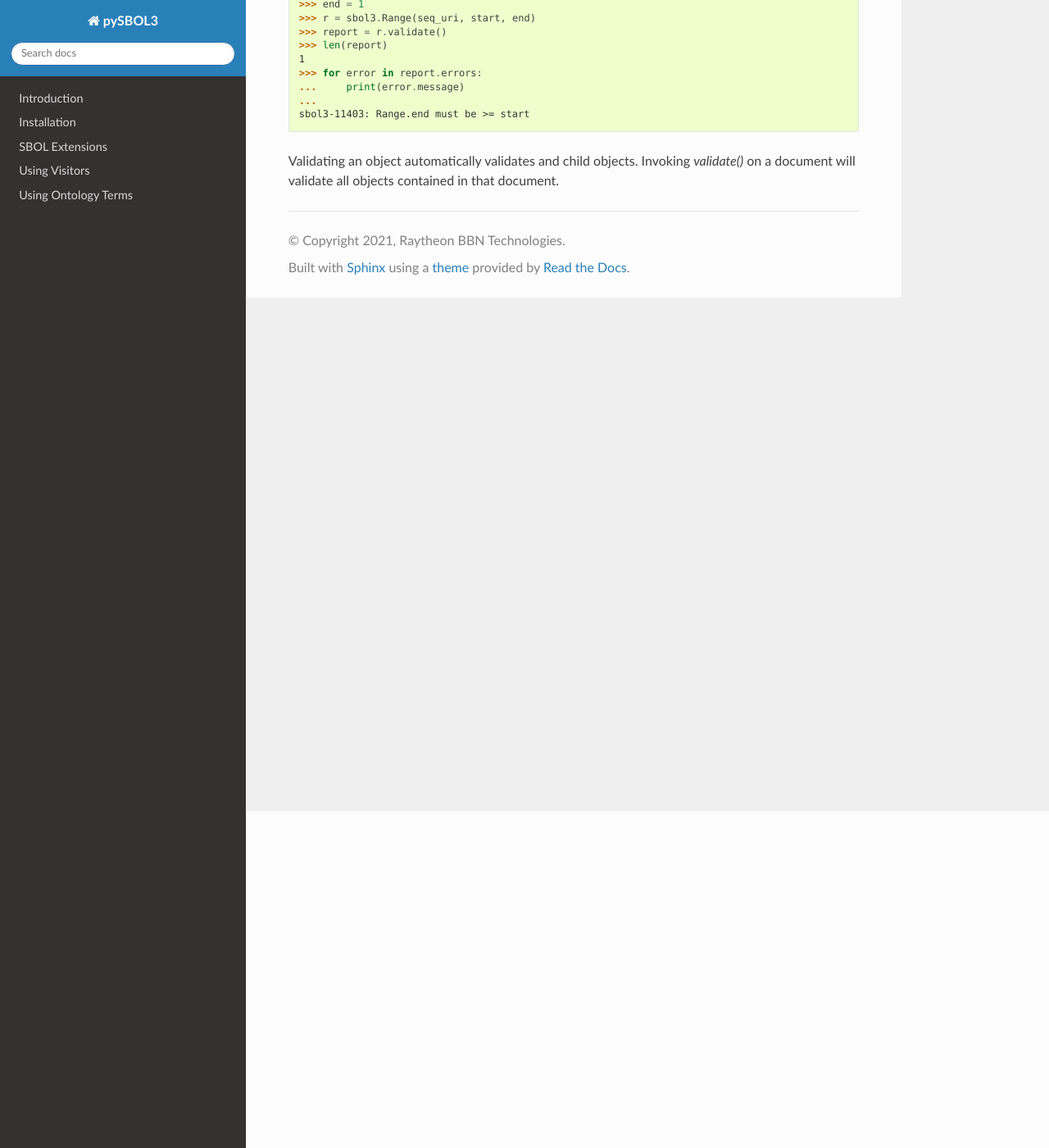
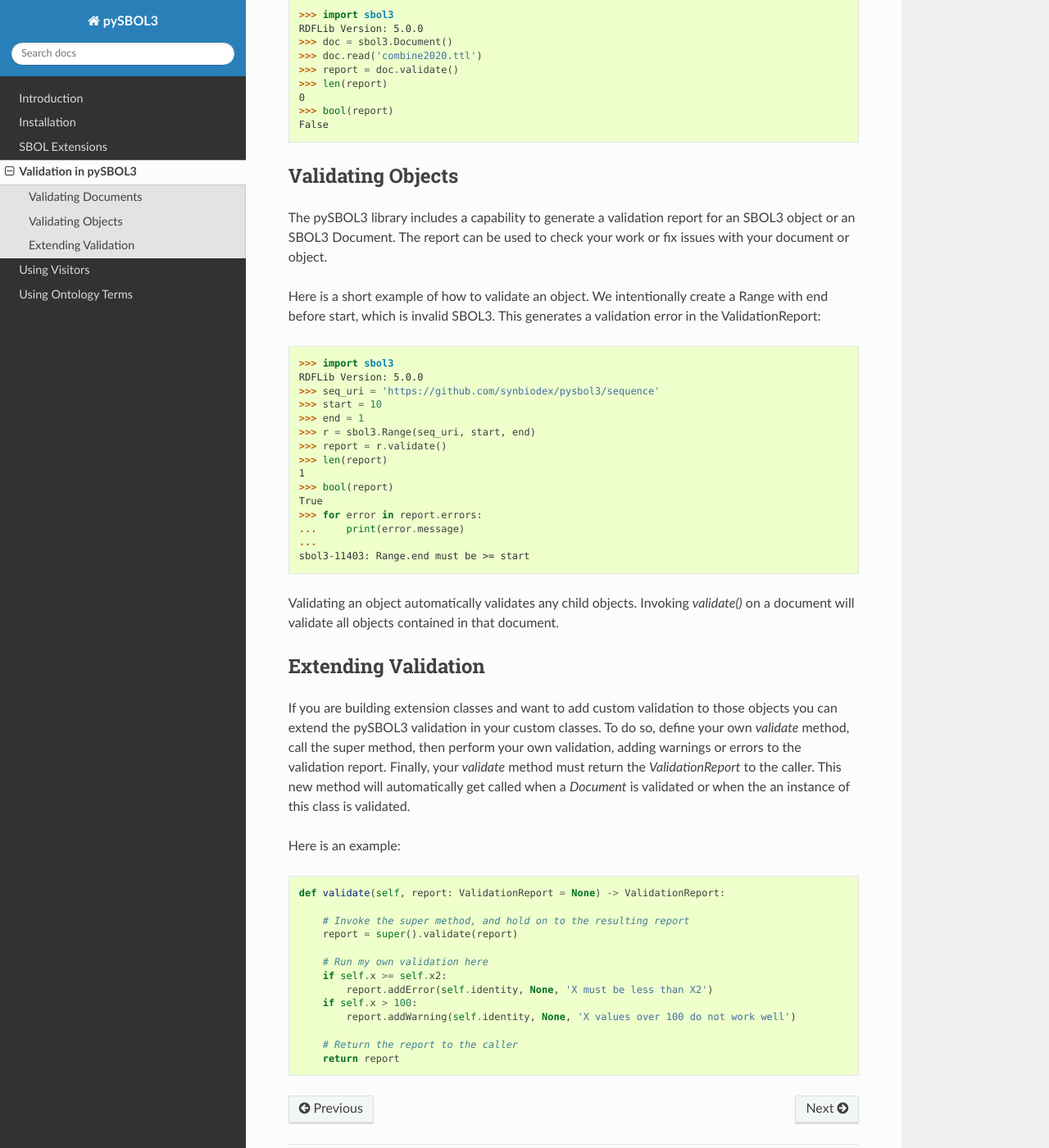
Before and after one commit to SynBioDex/pySBOL3, a Sphinx documentation site: the page built from docs/validation.rst, in a window 1280 px wide and 1400 px high, scrolled down 411 px. Shown: the whole window at 82% size. Built offline with Sphinx 7.4.7 and the Read the Docs theme 2.0.0, drawn with Linux system fonts in a browser that asks for light colours; some of the changed text lies outside the part shown.

Commit message:
Add more validation documentation

```diff
--- a/docs/index.rst
+++ b/docs/index.rst
@@ -14,6 +14,7 @@ and constructing genetic designs according to the standardized specifications of
    introduction
    installation
    extensions
+   validation
    visitor
    ontology
 ..   getting_started
--- a/docs/validation.rst
+++ b/docs/validation.rst
@@ -1,5 +1,38 @@
 Validation in pySBOL3
 =============================
+
+-----------------------------
+Validating Documents
+-----------------------------
+
+The most common use of validation will be validating entire
+documents. After objects have been loaded, created, or manipulated, a
+programmer can invoke `validate` on the `Document` to get a report of
+any errors or warnings. If the length of the report is 0, or if the
+report evaluates to boolean False, there are no validation issues. If
+there are validation issues it is possible to iterate over the
+validation errors and warnings as show in the next section.
+
+Here is an example that validates a newly loaded document:
+
+.. code:: python
+
+    >>> import sbol3
+    RDFLib Version: 5.0.0
+    >>> doc = sbol3.Document()
+    >>> doc.read('combine2020.ttl')
+    >>> report = doc.validate()
+    >>> len(report)
+    0
+    >>> bool(report)
+    False
+
+.. end
+
+
+-----------------------------
+Validating Objects
+-----------------------------
 
 The pySBOL3 library includes a capability to generate a validation
 report for an SBOL3 object or an SBOL3 Document. The report can be
@@ -20,6 +53,8 @@ generates a validation error in the ValidationReport:
     >>> report = r.validate()
     >>> len(report)
     1
+    >>> bool(report)
+    True
     >>> for error in report.errors:
     ...     print(error.message)
     ...
@@ -27,5 +62,39 @@ generates a validation error in the ValidationReport:
 
 .. end
 
-Validating an object automatically validates and child objects. Invoking `validate()`
-on a document will validate all objects contained in that document.
+Validating an object automatically validates any child
+objects. Invoking `validate()` on a document will validate all objects
+contained in that document.
+
+-----------------------------
+Extending Validation
+-----------------------------
+
+If you are building extension classes and want to add custom
+validation to those objects you can extend the pySBOL3 validation in
+your custom classes. To do so, define your own `validate` method, call
+the super method, then perform your own validation, adding warnings or
+errors to the validation report. Finally, your `validate` method must
+return the `ValidationReport` to the caller. This new method will
+automatically get called when a `Document` is validated or when the an
+instance of this class is validated.
+
+Here is an example:
+
+.. code:: python
+
+    def validate(self, report: ValidationReport = None) -> ValidationReport:
+
+        # Invoke the super method, and hold on to the resulting report
+        report = super().validate(report)
+
+        # Run my own validation here
+        if self.x >= self.x2:
+	    report.addError(self.identity, None, 'X must be less than X2')
+	if self.x > 100:
+	    report.addWarning(self.identity, None, 'X values over 100 do not work well')
+
+	# Return the report to the caller
+        return report
+
+.. end
```
